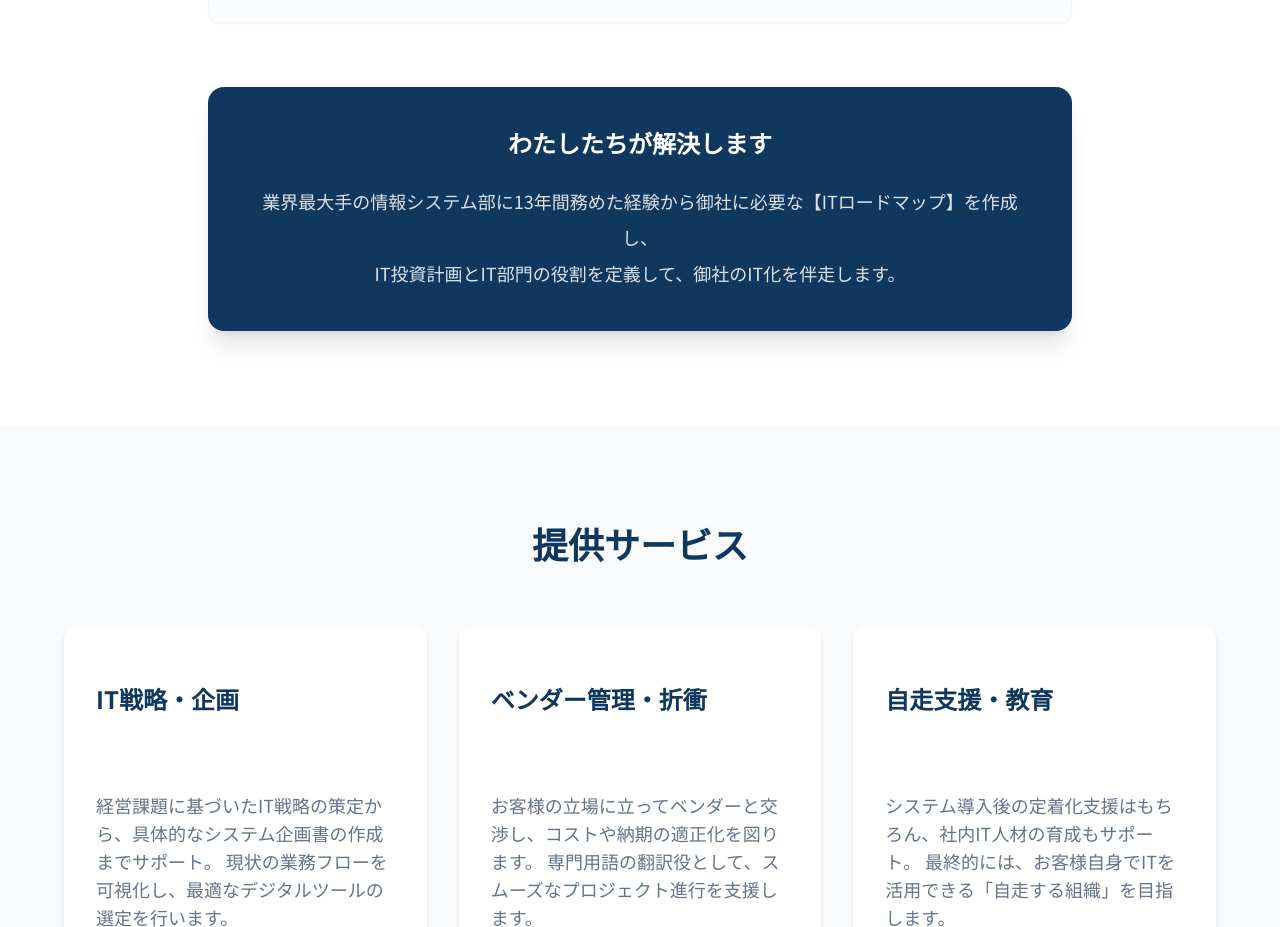
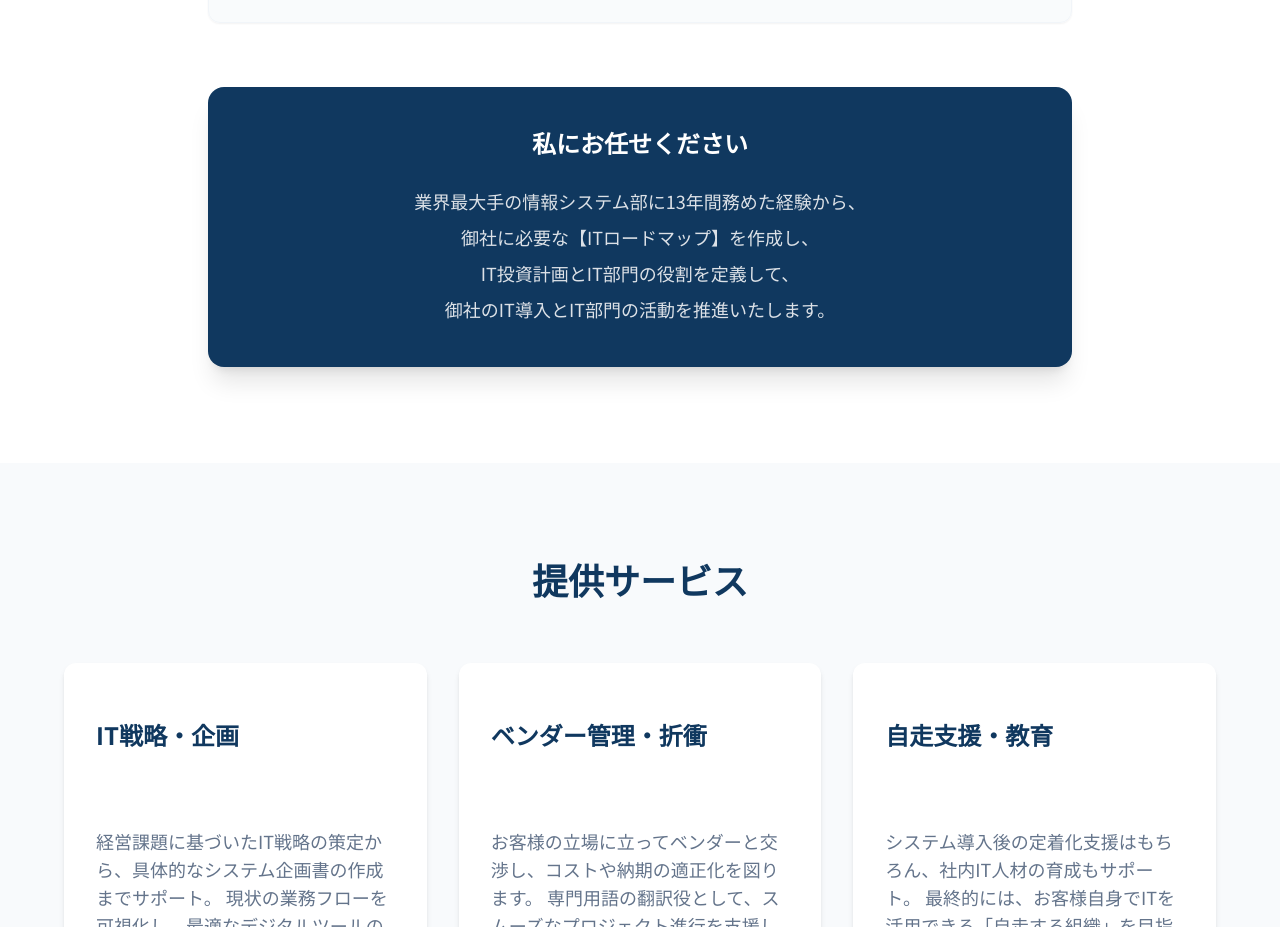
Before and after one commit to traveling-fumiakimizue/Traveling_site, a Next.js app: page / in a window 1280 px wide. Shown: the part 1243-2170 px from the top of the page. Built offline with nearby package versions, Linux system fonts and the light colour scheme.

Commit message:
Update Solutions section heading and text to v3

```diff
--- a/src/app/page.tsx
+++ b/src/app/page.tsx
@@ -60,10 +60,12 @@ export default function Home() {
 
           <ScrollFadeIn delay={0.4}>
             <div className="p-6 md:p-10 bg-[#10385F] text-white rounded-2xl shadow-xl text-center">
-              <p className="text-xl md:text-2xl font-bold mb-6">わたしたちが解決します</p>
+              <p className="text-xl md:text-2xl font-bold mb-6">私にお任せください</p>
               <p className="text-gray-100 leading-relaxed md:leading-loose text-base md:text-lg opacity-90 text-center max-w-3xl mx-auto">
-                業界最大手の情報システム部に13年間務めた経験から御社に必要な【ITロードマップ】を作成し、<br className="hidden md:inline" />
-                IT投資計画とIT部門の役割を定義して、御社のIT化を伴走します。
+                業界最大手の情報システム部に13年間務めた経験から、<br className="hidden md:inline" />
+                御社に必要な【ITロードマップ】を作成し、<br className="hidden md:inline" />
+                IT投資計画とIT部門の役割を定義して、<br className="hidden md:inline" />
+                御社のIT導入とIT部門の活動を推進いたします。
               </p>
             </div>
           </ScrollFadeIn>
```
